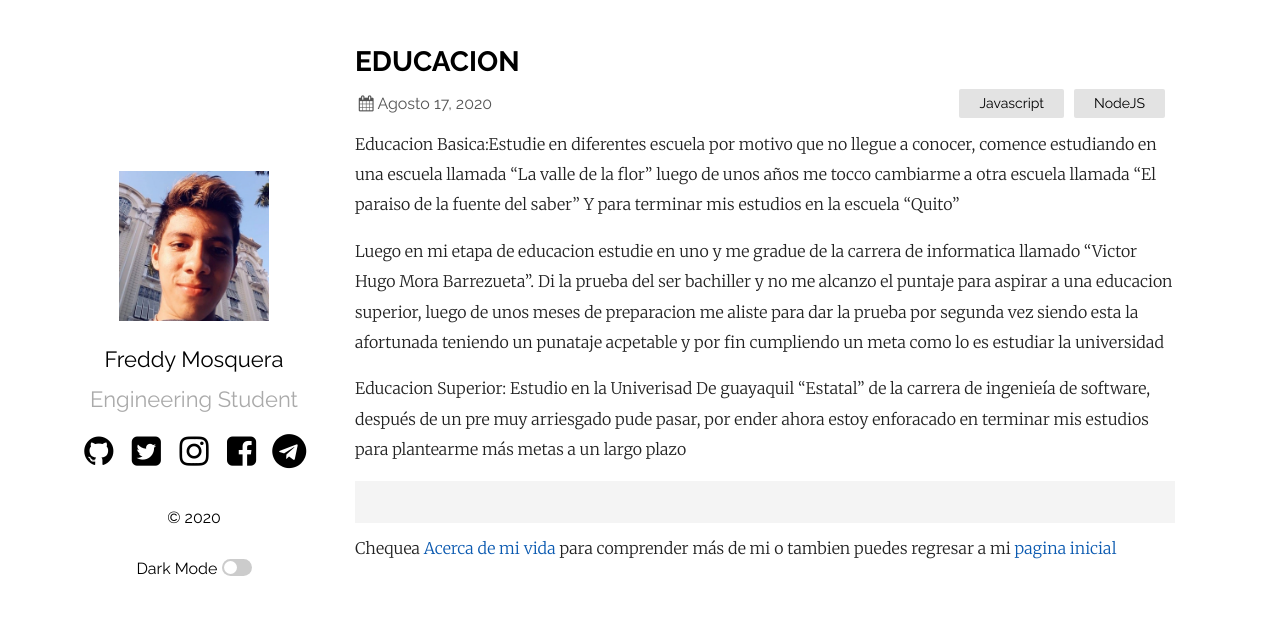
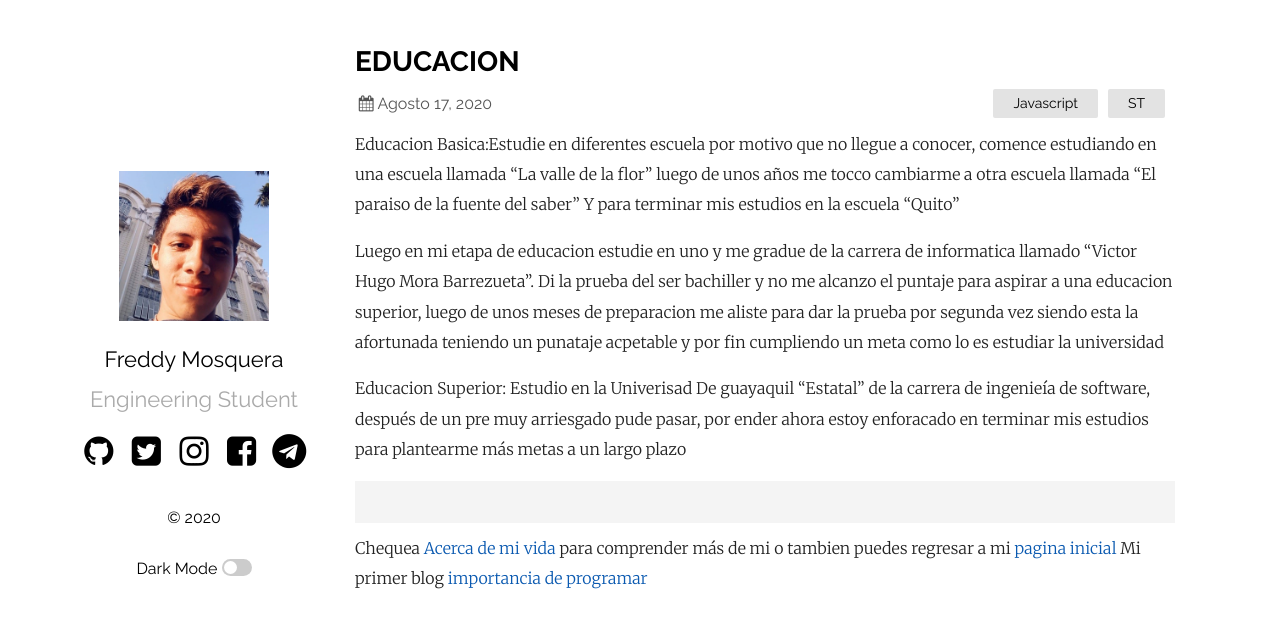
Before and after one commit to FreddySTJR/PROJ-SO, a Jekyll site: the page built from _posts/2020-08-16-welcome-to-edu.markdown, in a window 1280 px wide. Shown: the top 628 px of the page. Built offline with Jekyll 4.4.1, drawn with Linux system fonts in a browser that asks for light colours.

Commit message:
Update 2020-08-16-welcome-to-edu.markdown

````diff
--- a/_posts/2020-08-16-welcome-to-edu.markdown
+++ b/_posts/2020-08-16-welcome-to-edu.markdown
@@ -2,7 +2,7 @@
 layout: post
 title:  "EDUCACION"
 date:   2020-08-17 21:03:36 +0530
-categories: Javascript NodeJS
+categories: Javascript ST
 ---
 Educacion Basica:Estudie en diferentes escuela por motivo que no llegue a conocer, comence estudiando en una escuela llamada "La valle de la flor" luego de unos años me tocco cambiarme a otra escuela llamada "El paraiso de la fuente del saber" Y para terminar mis estudios en la escuela "Quito"
 
@@ -14,7 +14,8 @@ Educacion Superior: Estudio en la Univerisad De guayaquil "Estatal" de la carrer
 ```
 
 Chequea [Acerca de mi vida] para comprender más de mi o tambien puedes regresar a mi [pagina inicial]
+Mi primer blog [importancia de programar]
 
 [Acerca de mi vida]: https://freddystjr.github.io/PROJ-SO/javascript/nodejs/2020/08/17/welcome-to-jekyll.html
 [pagina inicial]:  https://freddystjr.github.io/PROJ-SO/
-[jekyll-talk]: https://talk.jekyllrb.com/
+[importancia de programar]: https://freddystjr.github.io/PROJ-SO/javascript/st/2020/08/17/importancia-de-programar.html
````
